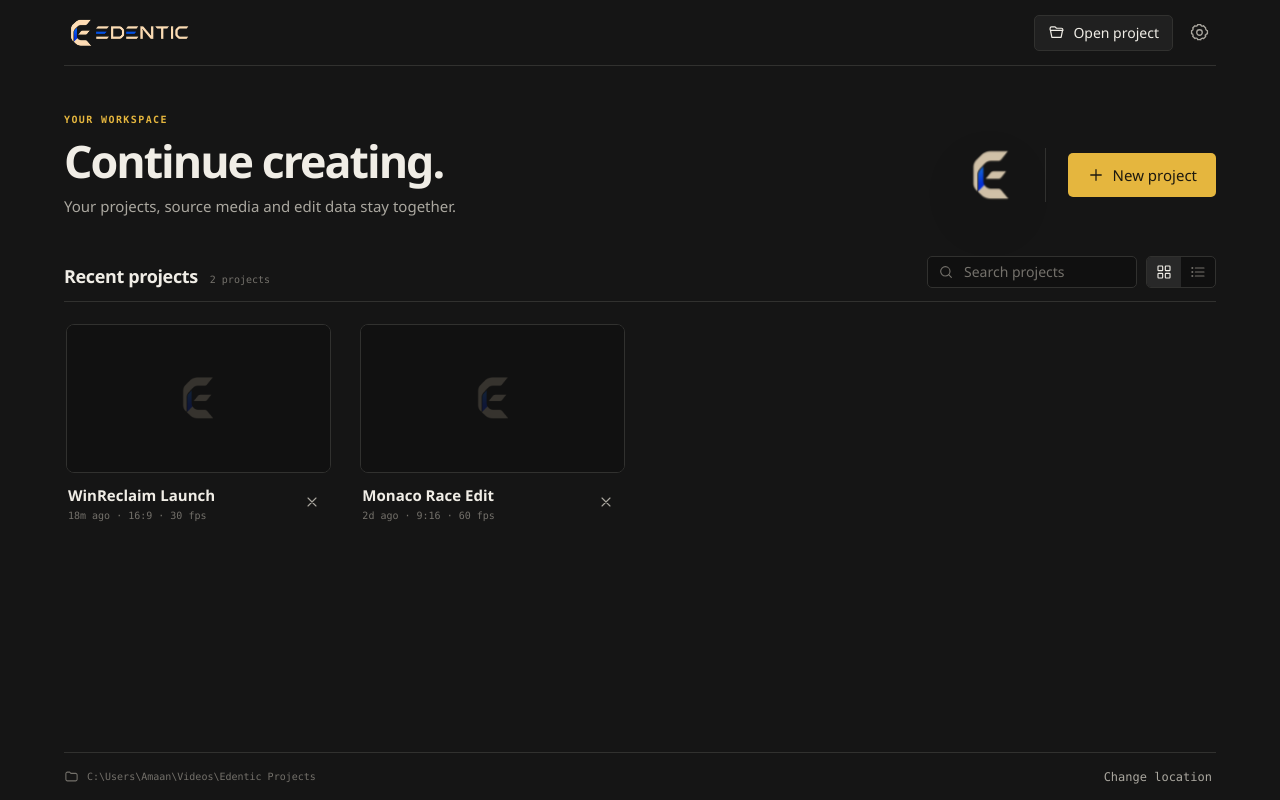
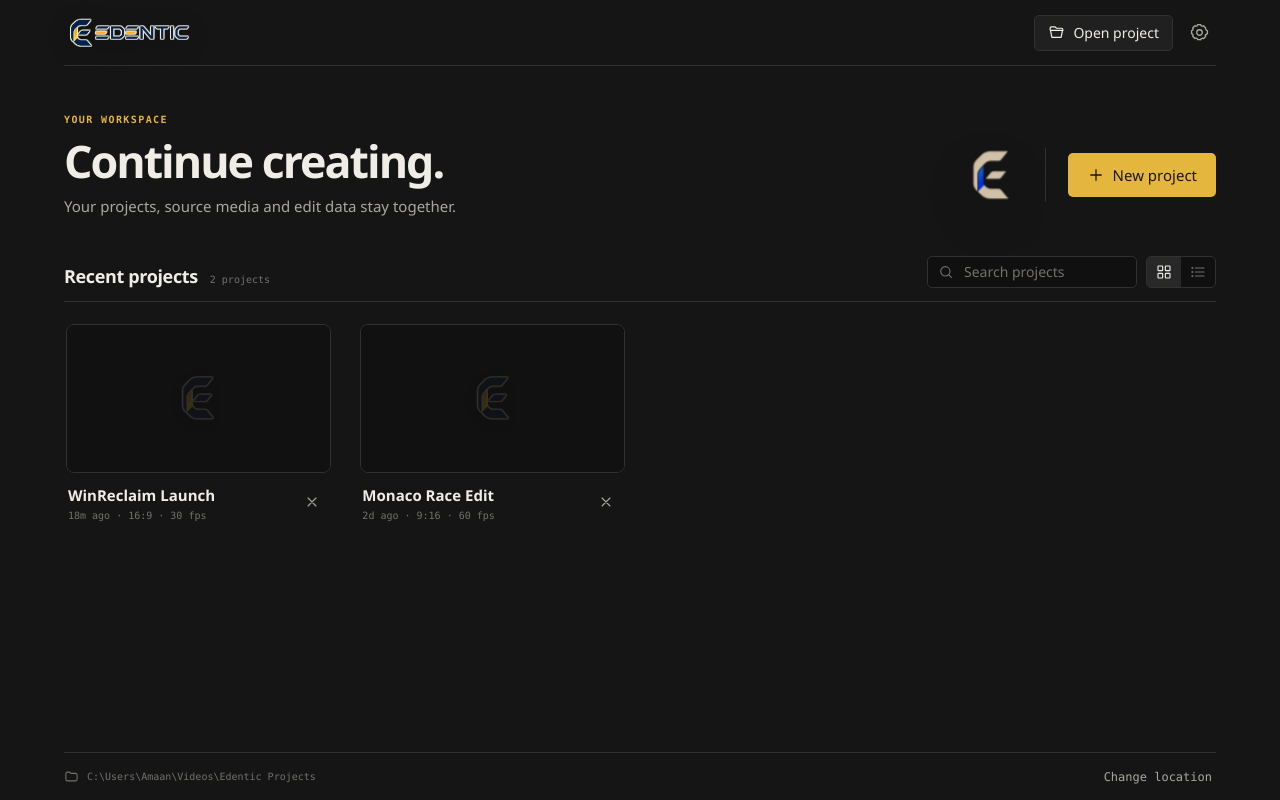
Before and after one commit to amaansyed27/EdenticV3, a website with bundled scripts: page index.html in a window 1280 px wide. Built offline with nearby package versions, Linux system fonts and the light colour scheme.

Commit message:
fix: remove logo colour inversion

```diff
--- a/src/styles/branding.css
+++ b/src/styles/branding.css
@@ -17,12 +17,6 @@
 .brand-mark::after,
 .brand-mark i {
   display: none !important;
-}
-
-:root[data-theme="dark"] .brand-mark,
-:root[data-theme="dark"] .project-placeholder::after,
-:root[data-theme="dark"] .empty-home-icon {
-  filter: invert(1);
 }
 
 .brand-lockup {
```
